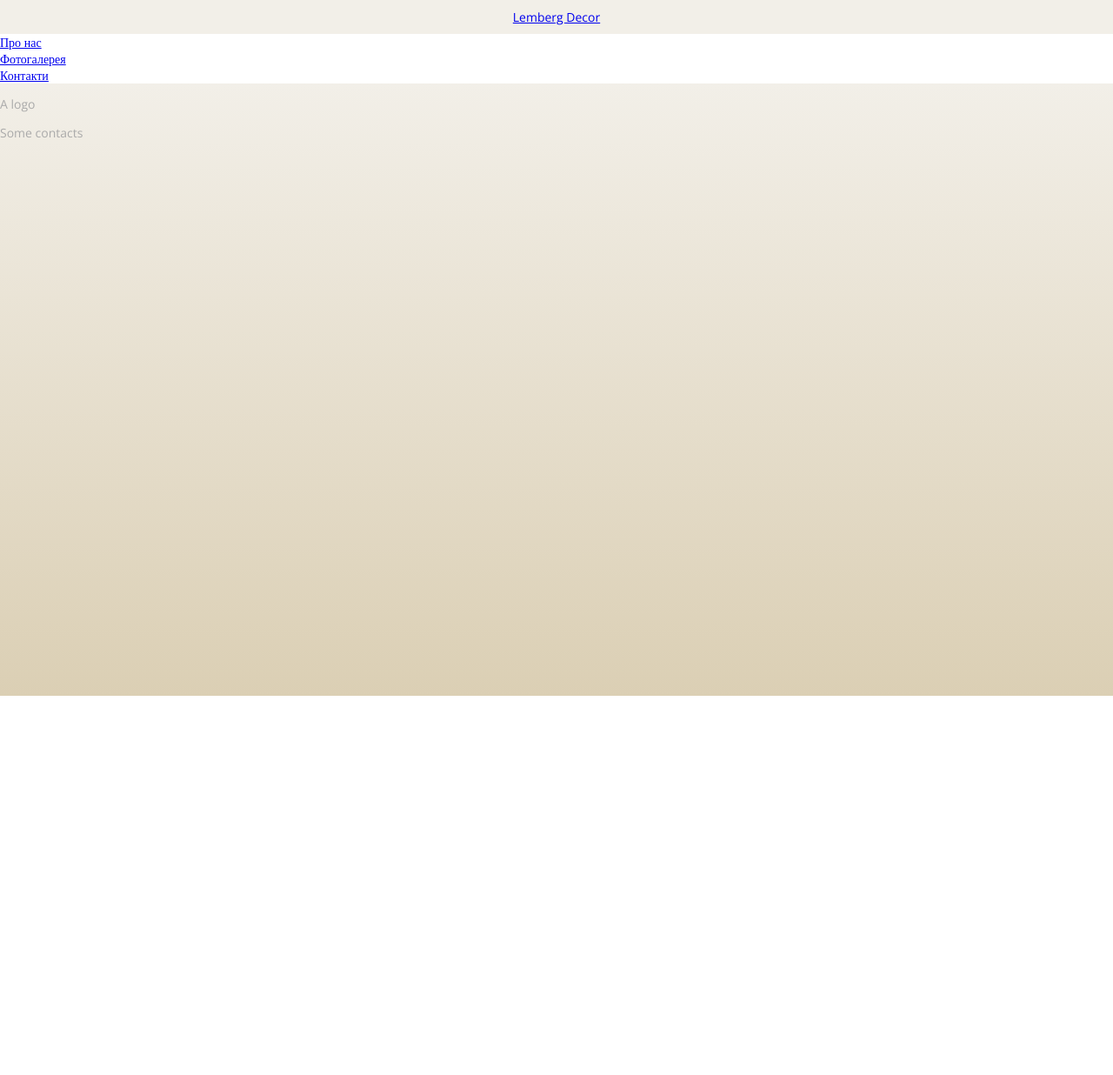
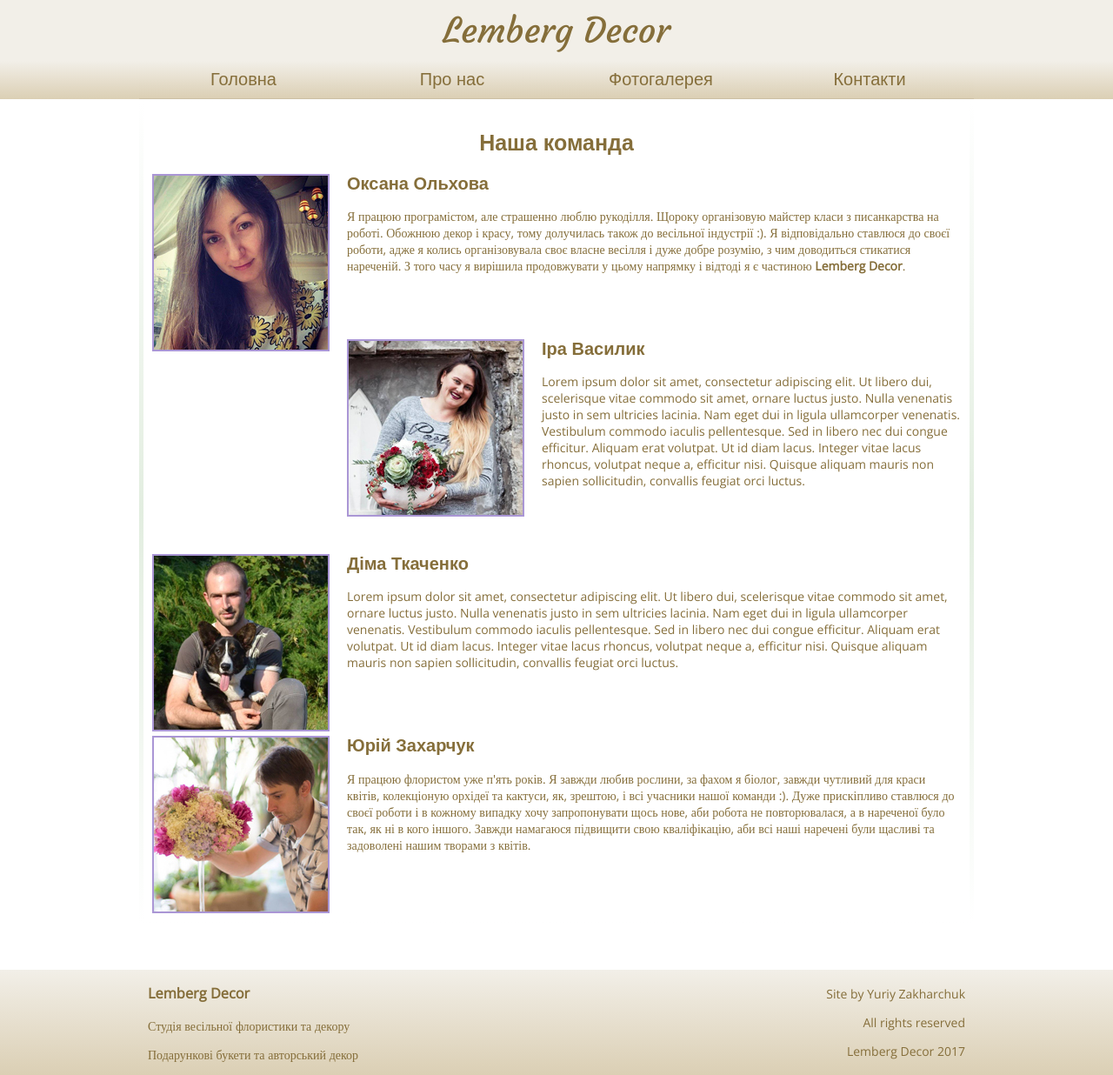
Before and after one commit to GiorgioLviv/Lemberg-Decor, a plain HTML site: page about.html in a window 1280 px wide. Shown: the whole page at 87% size. Before the commit the page ends 800 px from the top, so only its background shows below. Drawn offline with nearby package versions, Linux system fonts and the light colour scheme; a web font is replaced by a local one.

Commit message:
About added

```diff
--- a/about.html
+++ b/about.html
@@ -1,32 +1,91 @@
-<!doctype html>
-<html lang="en">
+<!DOCTYPE html>
+<html lang="ua">
 <head>
 	<meta charset="UTF-8">
 	<title>Lemberg Decor</title>
-    <link rel="stylesheet" href="css/main.css" type="text/css" />
+	<link rel="stylesheet" type="text/css" href="css/main.css">
 	<link href="https://fonts.googleapis.com/css?family=Courgette" rel="stylesheet">
     <link href="https://fonts.googleapis.com/css?family=Open+Sans" rel="stylesheet">
-    <link href="https://fonts.googleapis.com/css?family=Comfortaa" rel="stylesheet">
+    <link href="https://fonts.googleapis.com/css?family=Pattaya" rel="stylesheet">
 </head>
 <body>
-    <header>
-        <div class="logo big">
-            <p class="brand"><a href="index.html">Lemberg Decor</a></p>
+    <div class="brand">
+            <span>Lemberg Decor</span>
     </div>
-        <nav>
-            <div class="linkage"><a href="about.html">Про нас</a></div>
-            <div class="linkage"><a href="images.html">Фотогалерея</a></div>
-            <div class="linkage"><a href="contact.html">Контакти</a></div>
+    <nav class="flex-nav">
+        <ul id="flex-navigation" class="flex-navigation">
+        <li class="flex-link"><a href="index.html" class="a-link">Головна</a></li>
+        <li class="flex-link"><a href="about.html" class="a-link">Про нас</a></li>
+        <li class="flex-link"><a href="images.html" class="a-link">Фотогалерея</a></li>
+        <li class="flex-link"><a href="contact.html" class="a-link">Контакти</a></li>
+    </ul>
     </nav>
-    </header>
-    <div class="main-container">
-        <div class="carousel"></div>
-        <div class="content"></div>
-        <aside></aside>
+    <div class="main-content">
+        <article class="about_team">
+           <h1>Наша команда</h1>
+           <section>
+               <img src="img/Oksana.jpg" alt="Oxana"></img>
+               <h2>Оксана Ольхова</h2>
+               <p>Я працюю програмістом, але страшенно люблю рукоділля. Щороку
+               організовую майстер класи з писанкарства на роботі. Обожнюю декор
+               і красу, тому долучилась також до весільної індустрії :). Я відповідально ставлюся до
+               своєї роботи, адже я колись організовувала своє власне весілля і
+               дуже добре розумію, з чим доводиться стикатися нареченій. З того часу
+               я вирішила продовжувати у цьому напрямку і відтоді
+               я є частиною <strong>Lemberg Decor</strong>.
+               </p>
+           </section><br><br>
+           <section>
+               <img src="img/Ira.jpg" alt="Ira"></img>
+               <h2>Іра Василик</h2>
+               <p>Lorem ipsum dolor sit amet, consectetur adipiscing elit. Ut libero
+               dui, scelerisque vitae commodo sit amet, ornare luctus justo. Nulla
+               venenatis justo in sem ultricies lacinia. Nam eget dui in ligula
+               ullamcorper venenatis. Vestibulum commodo iaculis pellentesque.
+               Sed in libero nec dui congue efficitur. Aliquam erat volutpat.
+               Ut id diam lacus. Integer vitae lacus rhoncus, volutpat neque a,
+               efficitur nisi. Quisque aliquam mauris non sapien sollicitudin,
+               convallis feugiat orci luctus.</p>
+           </section><br><br>
+           <section>
+               <img src="img/Dima.jpg" alt="Dima"></img>
+               <h2>Діма Ткаченко</h2>
+               <p>Lorem ipsum dolor sit amet, consectetur adipiscing elit. Ut libero
+               dui, scelerisque vitae commodo sit amet, ornare luctus justo. Nulla
+               venenatis justo in sem ultricies lacinia. Nam eget dui in ligula
+               ullamcorper venenatis. Vestibulum commodo iaculis pellentesque.
+               Sed in libero nec dui congue efficitur. Aliquam erat volutpat.
+               Ut id diam lacus. Integer vitae lacus rhoncus, volutpat neque a,
+               efficitur nisi. Quisque aliquam mauris non sapien sollicitudin,
+               convallis feugiat orci luctus.</p>
+           </section><br><br>
+           <section>
+               <img src="img/Yura.jpg" alt="Yura"></img>
+               <h2>Юрій Захарчук</h2>
+               <p>Я працюю флористом уже п'ять років. Я завжди любив рослини,
+               за фахом я біолог, завжди чутливий для краси квітів, колекціоную
+               орхідеї та кактуси, як, зрештою, і всі учасники нашої команди :).
+               Дуже прискіпливо ставлюся до своєї роботи і в кожному випадку
+               хочу запропонувати щось нове, аби робота не повторювалася, а в нареченої
+                було так, як ні в кого іншого. Завжди намагаюся підвищити свою
+                кваліфікацію, аби всі наші наречені були щасливі
+               та задоволені нашим творами з квітів. </p>
+           </section>
+       </article>
     </div>
     <footer>
-        <div class="logo small"><p>A logo</p></div>
-        <div class="contacts"><p>Some contacts</p></div>
+        <div class="bottom">
+            <div class="logo-information">
+                <h3>Lemberg Decor</h3>
+                <p>Студія весільної флористики та декору</p>
+                <p>Подарункові букети та авторський декор</p>
+            </div>
+        <div class ="copyright-contacts">
+            <p>Site by Yuriy Zakharchuk</p>
+            <p>All rights reserved</p>
+            <p>Lemberg Decor 2017</p>
+        </div>
+      </div>
     </footer>
     </body>
     </html>
--- a/css/main.css
+++ b/css/main.css
@@ -7,6 +7,7 @@ html, body {
 	padding:0;
 	color:#aaa;
     height: 100%;
+    background-color: white;
 }
 body {
     -webkit-display: flex;
@@ -88,36 +89,40 @@ li:hover {
     color: rgb(133, 110, 58);
 }
 .main-content h1 {
-    font-size: 20px;
+    font-size: 25px;
     font-family: 'Pattaya', sans-serif;
     text-align: center;
 }
+.about_team h2 {
+    font-size: 20px;
+    font-family: 'Pattaya', sans-serif;
+}
+.about_team img {
+    width: 200px;
+    height: 200px;
+    border: 2px solid rgba(86,46,171,0.5);
+    float: left;
+    margin-right: 20px;
+}
+section {
+    display: block;
+    margin-bottom: 20px;
+}
+
 /*Animation rules*/
 /* LAYOUT */
 .container {
 	margin:0 auto;
 	overflow:hidden;
 	width:960px;
-
 }
-
 /* CONTENT SLIDER */
 #content-slider {
 	width:100%;
 	height:500px;
 	margin:10px auto 0;
 }
-/* SLIDER */
-#slider {
-	background:#000;
-	border:5px solid #eaeaea;
-	box-shadow:1px 1px 5px rgba(0,0,0,0.7);
-	height:480px;
-	width:640px;
-	margin:40px auto 0;
-	overflow:visible;
-	position:relative;
-}
+/*styles for mask*/
 #mask {
 	overflow:hidden;
 	height:480px;
@@ -132,11 +137,6 @@ li:hover {
    margin: 40px auto 0;
    overflow: visible;
    position: relative;
-}
-/*styles for mask*/
-#mask {
-   overflow: hidden;
-   height: 480px;
 }
 /*styles for images*/
 #slider ul {
@@ -155,19 +155,15 @@ li:hover {
 #slider li.firstanimation {
    animation: cycle 25s linear infinite;
 }
-
 #slider li.secondanimation {
    animation: cycletwo 25s linear infinite;
 }
-
 #slider li.thirdanimation {
    animation: cyclethree 25s linear infinite;
 }
-
 #slider li.fourthanimation {
    animation: cyclefour 25s linear infinite;
 }
-
 #slider li.fifthanimation {
    animation: cyclefive 25s linear infinite;
 }
@@ -182,7 +178,6 @@ li:hover {
    96% { top: -640px; opacity: 0; } /* С 96% до 100% (1 секунда) – вход */
    100%{ top: 0px; opacity: 1; }
 }
-
 @keyframes cycletwo {
    0%  { top: -640px; opacity: 0; } /* Исходная позиция за пределами маски */
    16% { top: -640px; opacity: 0; }/* Начало движения с 16% */
@@ -230,8 +225,6 @@ li:hover {
    background: rgb(176, 170, 194);
    animation: fullexpand 25s ease-out infinite;
 }
-/* Строка состояния анимации */
-
 @keyframes fullexpand {
    /* В этих ключевых кадрах анимация стационарна */
    0%, 20%, 40%, 60%, 80%, 100% { width: 0%; opacity: 0; }
@@ -282,6 +275,7 @@ li:hover {
 footer {
     flex-grow: 1;
     background: linear-gradient(to bottom, rgb(242, 239, 232), rgb(219, 207, 180));
+    max-height: 125px;
 }
 .bottom {
     max-width: 960px;
```
Also changed, not shown: index.html (+5 -5 lines), img/Dima.jpg (added), img/Ira.jpg (added), img/Oksana.jpg (added), img/Yura.jpg (added). Lines whose indentation alone changed are shown as unchanged.
